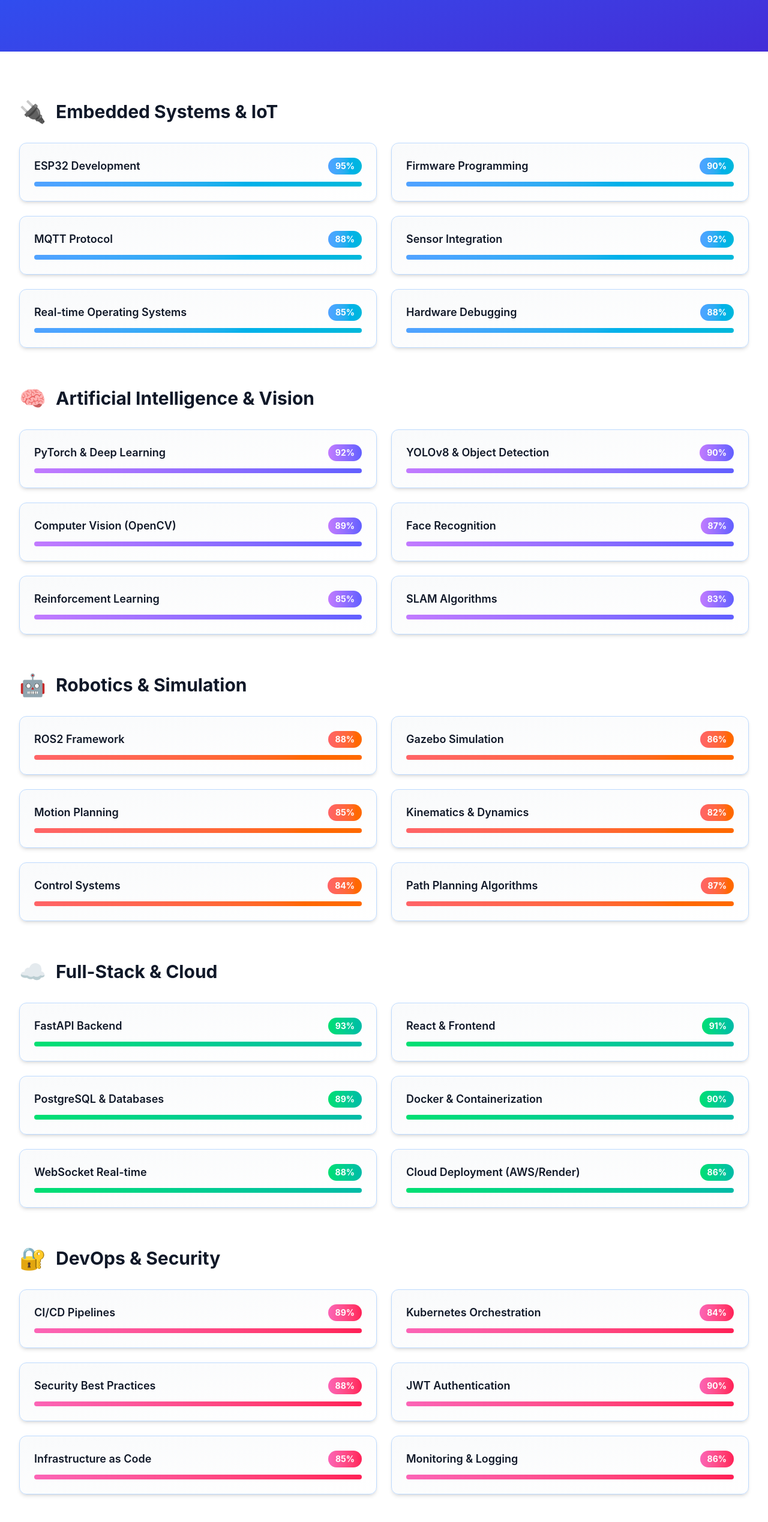
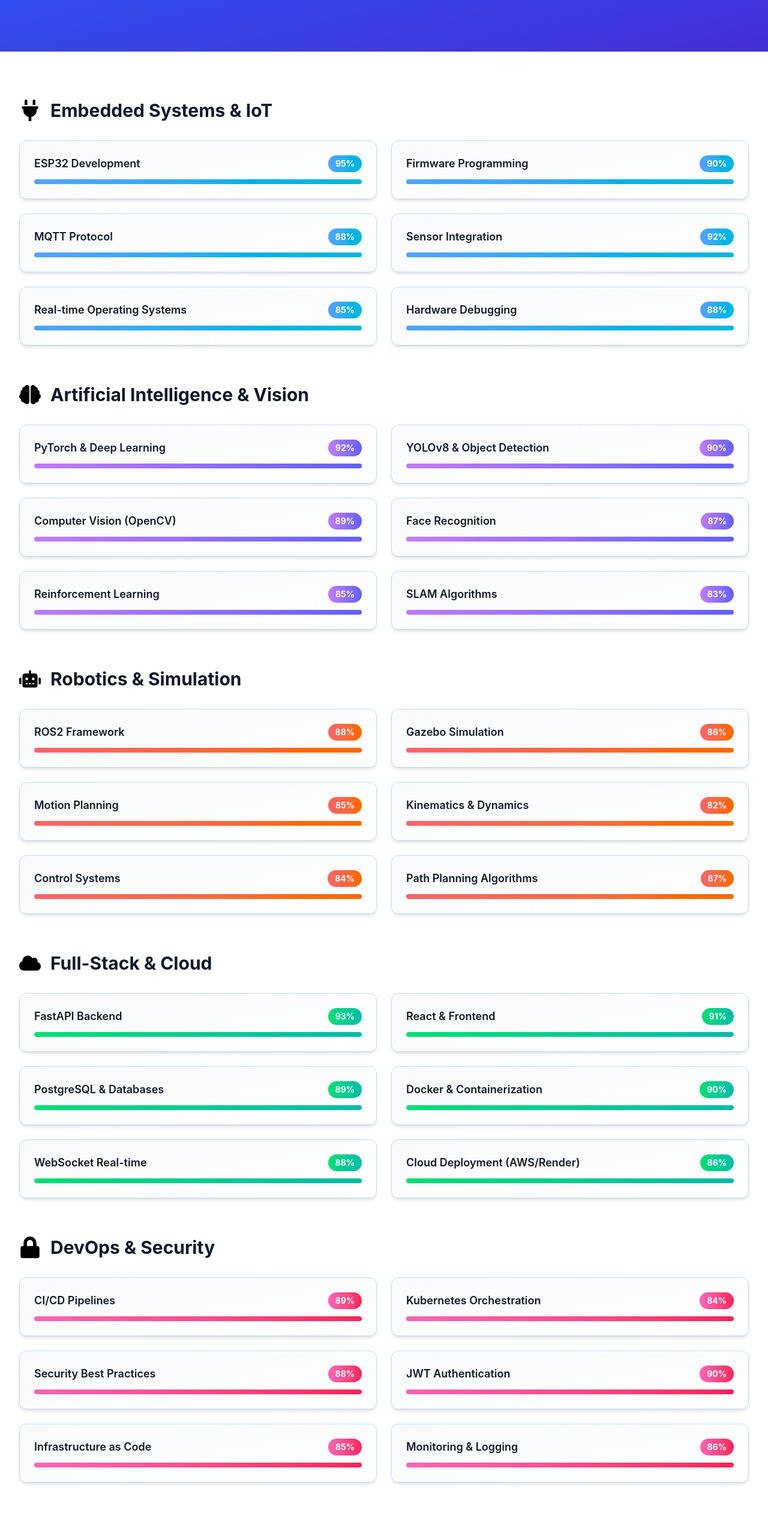
Before and after one commit to thathsarabandara/03-rex-web-dashbaord, a React (Vite) app: page /skills in a window 1280 px wide. Shown: the part 234-2772 px from the top of the page at 60% size. Built offline with nearby package versions, Linux system fonts and the light colour scheme; no server answers.

Commit message:
refactor: replace emoji-based icons with React Icons across dashboard pages for improved visual consistency

```diff
--- a/src/pages/common/Skills.jsx
+++ b/src/pages/common/Skills.jsx
@@ -1,4 +1,5 @@
-import { useEffect, useRef } from 'react';
+import React, { useEffect, useRef } from 'react';
+import { FaPlug, FaBrain, FaRobot, FaCloud, FaLock, FaChartBar, FaRocket, FaEye, FaCheck, FaBookOpen, FaBook, FaSave } from 'react-icons/fa';
 import gsap from 'gsap';
 import { ScrollTrigger } from 'gsap/ScrollTrigger';
 
@@ -72,7 +73,7 @@ export default function Skills() {
           {[
             {
               category: 'Embedded Systems & IoT',
-              icon: '🔌',
+              icon: <FaPlug />,
               color: 'from-blue-400 to-cyan-500',
               skills: [
                 { name: 'ESP32 Development', level: 95 },
@@ -85,7 +86,7 @@ export default function Skills() {
             },
             {
               category: 'Artificial Intelligence & Vision',
-              icon: '🧠',
+              icon: <FaBrain />,
               color: 'from-purple-400 to-indigo-500',
               skills: [
                 { name: 'PyTorch & Deep Learning', level: 92 },
@@ -98,7 +99,7 @@ export default function Skills() {
             },
             {
               category: 'Robotics & Simulation',
-              icon: '🤖',
+              icon: <FaRobot />,
               color: 'from-red-400 to-orange-500',
               skills: [
                 { name: 'ROS2 Framework', level: 88 },
@@ -111,7 +112,7 @@ export default function Skills() {
             },
             {
               category: 'Full-Stack & Cloud',
-              icon: '☁️',
+              icon: <FaCloud />,
               color: 'from-green-400 to-teal-500',
               skills: [
                 { name: 'FastAPI Backend', level: 93 },
@@ -124,7 +125,7 @@ export default function Skills() {
             },
             {
               category: 'DevOps & Security',
-              icon: '🔐',
+              icon: <FaLock />,
               color: 'from-pink-400 to-rose-500',
               skills: [
                 { name: 'CI/CD Pipelines', level: 89 },
@@ -137,7 +138,7 @@ export default function Skills() {
             },
             {
               category: 'Data Science & Analytics',
-              icon: '📊',
+              icon: <FaChartBar />,
               color: 'from-indigo-400 to-purple-500',
               skills: [
                 { name: 'Time Series Analysis', level: 87 },
@@ -226,7 +227,7 @@ export default function Skills() {
           <div className="space-y-6">
             {[
               {
-                phase: '🚀 Phase 1',
+                phase: <span className="flex items-center gap-2"><FaRocket /> Phase 1</span>,
                 title: 'Hardware & Embedded Systems',
                 learnings: [
                   'ESP32 microcontroller programming and FreeRTOS',
@@ -236,7 +237,7 @@ export default function Skills() {
                 ],
               },
               {
-                phase: '👁️ Phase 2',
+                phase: <span className="flex items-center gap-2"><FaEye /> Phase 2</span>,
                 title: 'Computer Vision & Perception',
                 learnings: [
                   'Deep learning with PyTorch and TensorFlow',
@@ -246,7 +247,7 @@ export default function Skills() {
                 ],
               },
               {
-                phase: '🧠 Phase 3',
+                phase: <span className="flex items-center gap-2"><FaBrain /> Phase 3</span>,
                 title: 'AI & Decision Making',
                 learnings: [
                   'Reinforcement learning algorithms and training',
@@ -256,7 +257,7 @@ export default function Skills() {
                 ],
               },
               {
-                phase: '☁️ Phase 4',
+                phase: <span className="flex items-center gap-2"><FaCloud /> Phase 4</span>,
                 title: 'Cloud & Full-Stack',
                 learnings: [
                   'FastAPI async backend development',
@@ -266,7 +267,7 @@ export default function Skills() {
                 ],
               },
               {
-                phase: '🔐 Phase 5',
+                phase: <span className="flex items-center gap-2"><FaLock /> Phase 5</span>,
                 title: 'DevOps & Production',
                 learnings: [
                   'Kubernetes orchestration and scaling',
@@ -287,7 +288,7 @@ export default function Skills() {
                     <ul className="grid grid-cols-1 md:grid-cols-2 gap-3">
                       {phase.learnings.map((learning, lIdx) => (
                         <li key={lIdx} className="flex gap-3 text-gray-700">
-                          <span className="text-blue-600 font-bold">✓</span>
+                          <FaCheck className="text-blue-600 mt-1" />
                           <span>{learning}</span>
                         </li>
                       ))}
@@ -308,17 +309,17 @@ export default function Skills() {
           <div className="grid grid-cols-1 md:grid-cols-3 gap-6">
             {[
               {
-                icon: '📖',
+                icon: <FaBookOpen />,
                 title: 'Technical Blog',
                 desc: 'Deep dive articles on implementation details and lessons learned',
               },
               {
-                icon: '📚',
+                icon: <FaBook />,
                 title: 'Documentation',
                 desc: 'Complete API docs, setup guides, and architecture diagrams',
               },
               {
-                icon: '💾',
+                icon: <FaSave />,
                 title: 'Code Repositories',
                 desc: 'Open-source code with extensive examples and best practices',
               },
```
